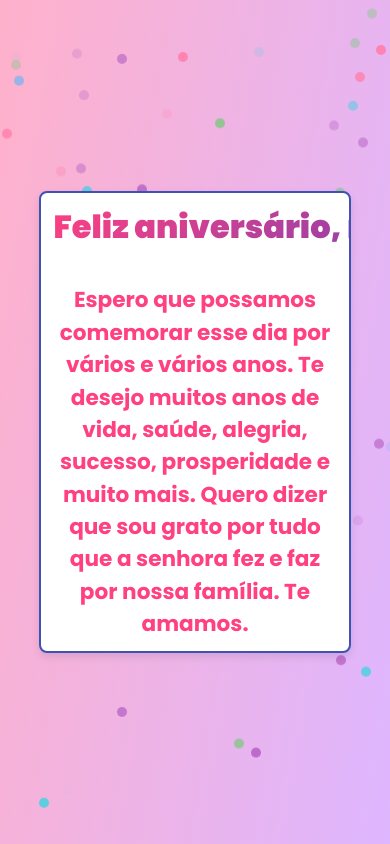
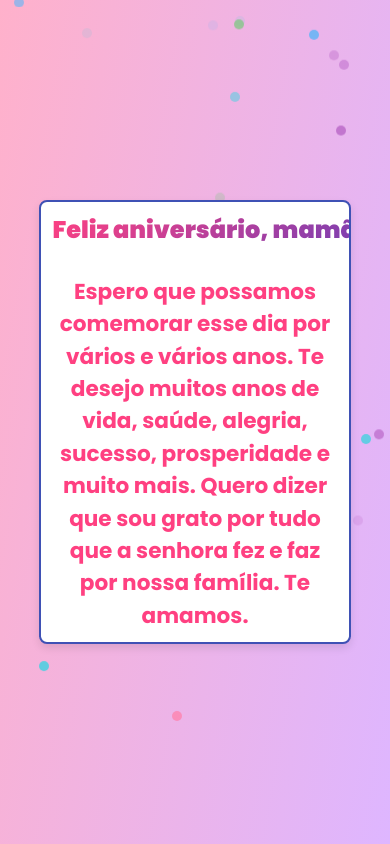
Before and after one commit to D3vEduardo/feliz-anivers-rio, a plain HTML site: page index.html in a window 390 px wide. Shown: the top 844 px of the page. Drawn offline with Linux system fonts and the light colour scheme.

Commit message:
Update index.html

```diff
--- a/index.html
+++ b/index.html
@@ -74,7 +74,7 @@
 
       @media (max-width: 769px) {
         h1 {
-            font-size: 2em;
+            font-size: 1.5em;
         }
       }
 
@@ -118,7 +118,7 @@
             confetti.addEventListener("animationend", () => confetti.remove());
         }
 
-        setInterval(createConfetti, 50); // Ajuste o intervalo conforme necessário
+        setInterval(createConfetti, 100); // Ajuste o intervalo conforme necessário
     </script>
 </body>
 </html>
```
